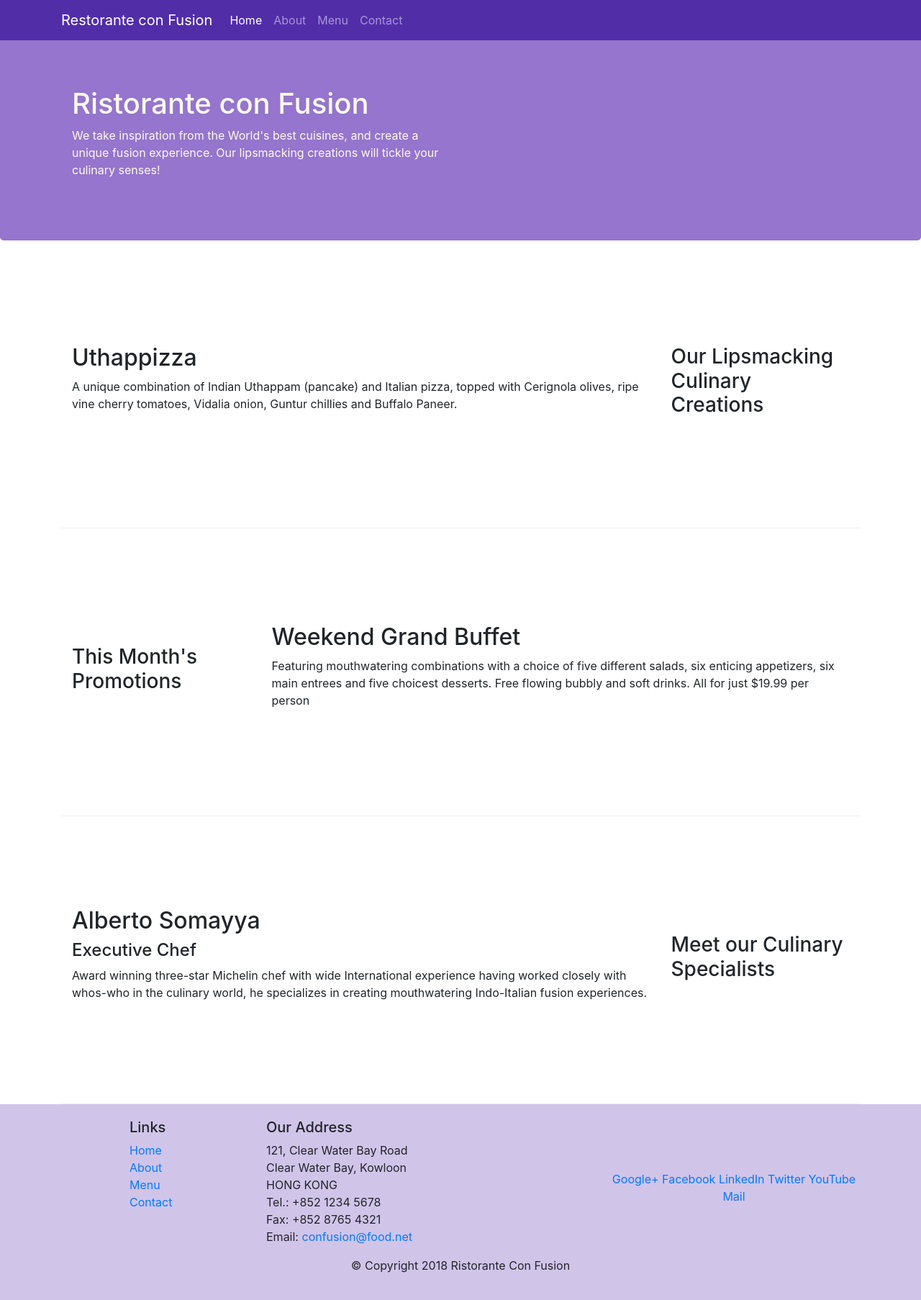
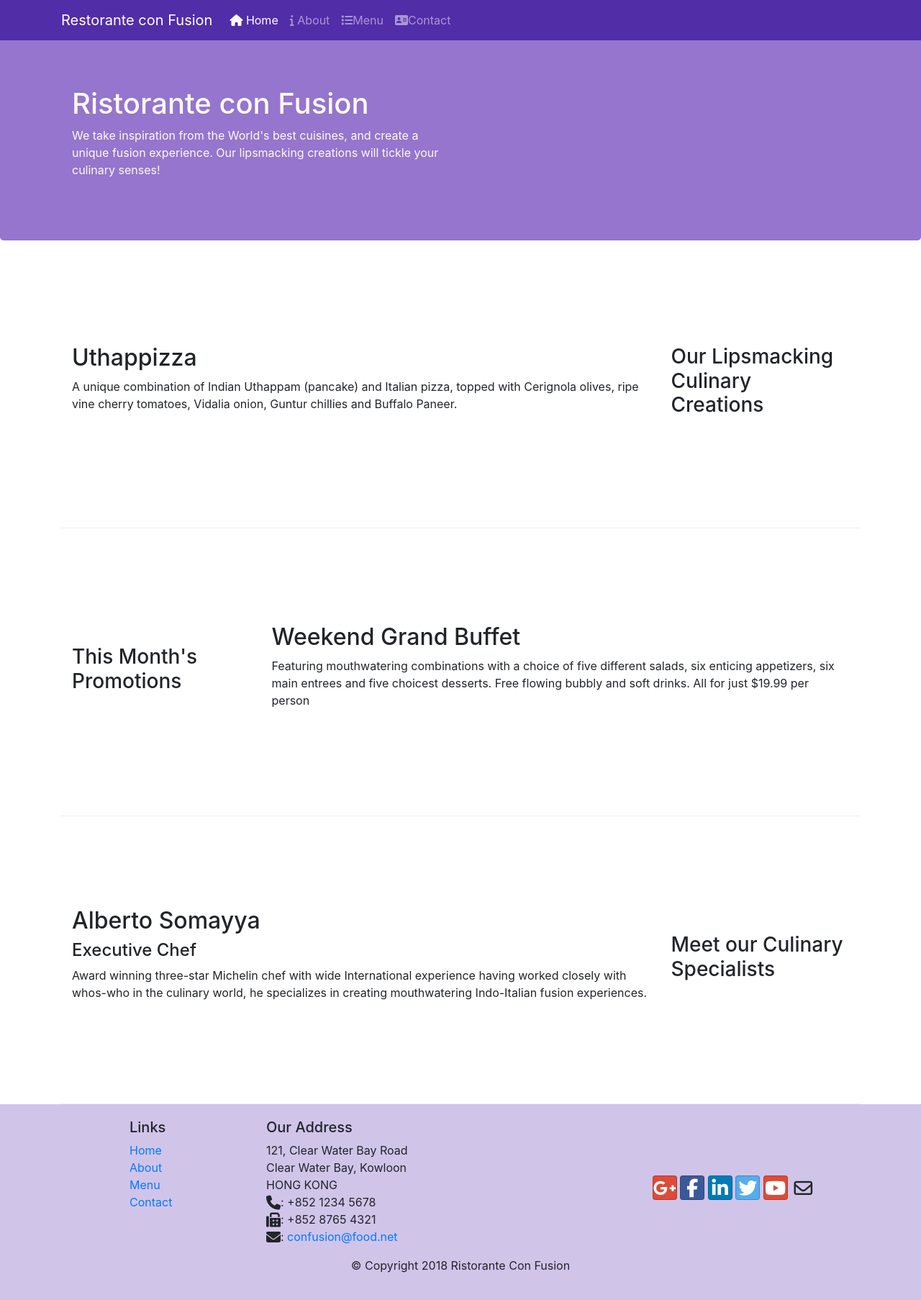
Before and after one commit to pranavgulavani/Bootstrap-4, a website: page index.html in a window 1280 px wide. Shown: the whole page at 72% size. Drawn offline with nearby package versions, Linux system fonts and the light colour scheme.

Commit message:
Icon fonts

```diff
--- a/index.html
+++ b/index.html
@@ -8,8 +8,10 @@
      <meta http-equiv="x-ua-compatible" content="ie=edge">
 
      <!-- Bootstrap CSS -->
+     <link rel="stylesheet" href="node_modules/font-awesome/css/font-awesome.min.css">
      <link rel="stylesheet" href="node_modules/bootstrap/dist/css/bootstrap.min.css">
      <link rel="stylesheet" href="css/styles.css">
+     <link rel="stylesheet" href="node_modules/bootstrap-social/bootstrap-social.css">
     <title>Ristorante Con Fusion</title>
 </head>
 
@@ -22,10 +24,10 @@
             <a href="#" class="navbar-brand">Restorante con Fusion</a>
             <div class="collapse navbar-collapse" id="Navbar">
                     <ul class="navbar-nav mr-auto">
-                            <li class="nav-item active"><a href="#" class="nav-link">Home</a></li>
-                            <li class="nav-item"><a class="nav-link" href="./aboutus.html">About</a></li>
-                             <li class="nav-item"><a class="nav-link" href="#">Menu</a></li>
-                            <li class="nav-item"><a class="nav-link" href="#">Contact</a></li>
+                            <li class="nav-item active"><a href="#" class="nav-link"><i class="fa fa-home"></i> Home</a></li>
+                            <li class="nav-item"><a class="nav-link" href="./aboutus.html"><i class="fa fa-info"></i> About</a></li>
+                             <li class="nav-item"><a class="nav-link" href="#"><i class="fa fa-list"></i>Menu</a></li>
+                            <li class="nav-item"><a class="nav-link" href="#"><i class="fa fa-address-card"></i>Contact</a></li>
 
                     </ul>
 
@@ -101,19 +103,20 @@
 		              121, Clear Water Bay Road<br>
 		              Clear Water Bay, Kowloon<br>
 		              HONG KONG<br>
-		              Tel.: +852 1234 5678<br>
-		              Fax: +852 8765 4321<br>
-		              Email: <a href="mailto:confusion@food.net">confusion@food.net</a>
+		              <i class="fa fa-phone fa-lg"></i>: +852 1234 5678<br>
+                      <i class="fa fa-fax fa-lg"></i>: +852 8765 4321<br>
+                      <i class="fa fa-envelope fa-lg"></i>:
+                      <a href="mailto:confusion@food.net">confusion@food.net</a>
 		           </address>
                 </div>
                 <div class="col-12 col-sm-4 align-self-center">
                     <div class="text-center">
-                        <a href="http://google.com/+">Google+</a>
-                        <a href="http://www.facebook.com/profile.php?id=">Facebook</a>
-                        <a href="http://www.linkedin.com/in/">LinkedIn</a>
-                        <a href="http://twitter.com/">Twitter</a>
-                        <a href="http://youtube.com/">YouTube</a>
-                        <a href="mailto:">Mail</a>
+                        <a class="btn btn-social-icon btn-google" href="http://google.com/+"><i class="fa fa-google-plus"></i></a>
+                        <a class="btn btn-social-icon btn-facebook" href="http://www.facebook.com/profile.php?id="><i class="fa fa-facebook"></i></a>
+                        <a class="btn btn-social-icon btn-linkedin" href="http://www.linkedin.com/in/"><i class="fa fa-linkedin"></i></a>
+                        <a class="btn btn-social-icon btn-twitter" href="http://twitter.com/"><i class="fa fa-twitter"></i></a>
+                        <a class="btn btn-social-icon btn-google" href="http://youtube.com/"><i class="fa fa-youtube"></i></a>
+                        <a class="btn btn-social-icon" href="mailto:"><i class="fa fa-envelope-o"></i></a>
                     </div>
                 </div>
            </div>
--- a/package.json
+++ b/package.json
@@ -11,10 +11,12 @@
   "author": "",
   "license": "ISC",
   "devDependencies": {
+    "@fortawesome/fontawesome-free": "^5.11.2",
     "lite-server": "^2.3.0"
   },
   "dependencies": {
     "bootstrap": "^4.3.1",
+    "bootstrap-social": "^5.1.1",
     "jquery": "^3.4.1",
     "popper.js": "^1.14.7"
   }
```
Also changed, not shown: aboutus.html (+16 -13 lines), 1 other file.
